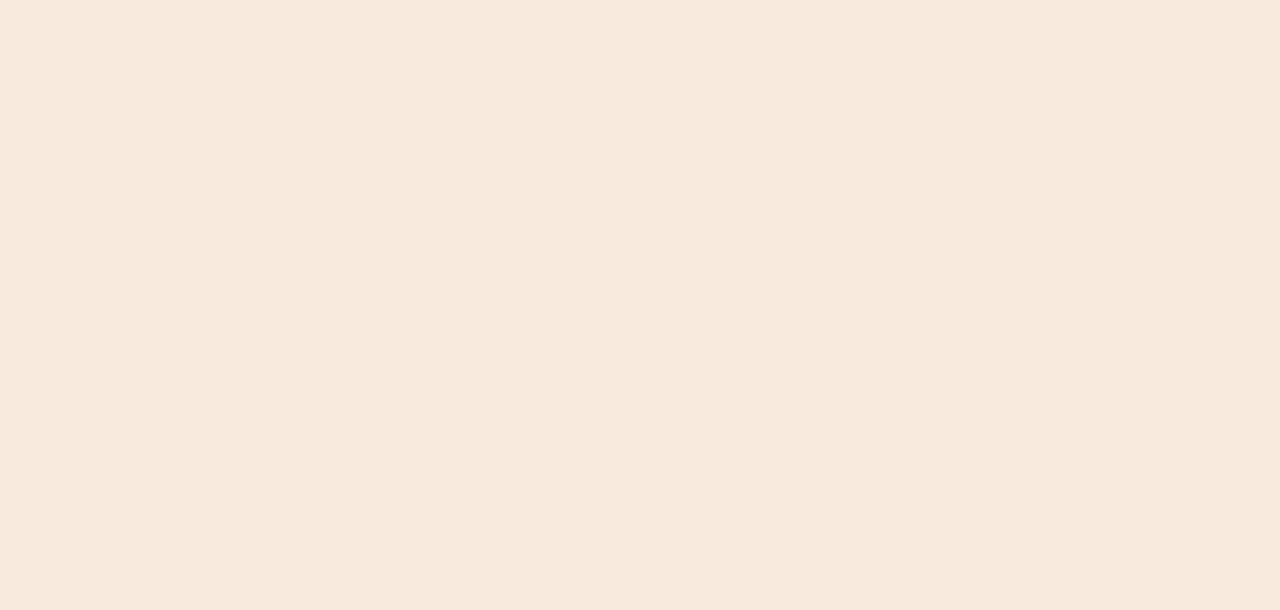
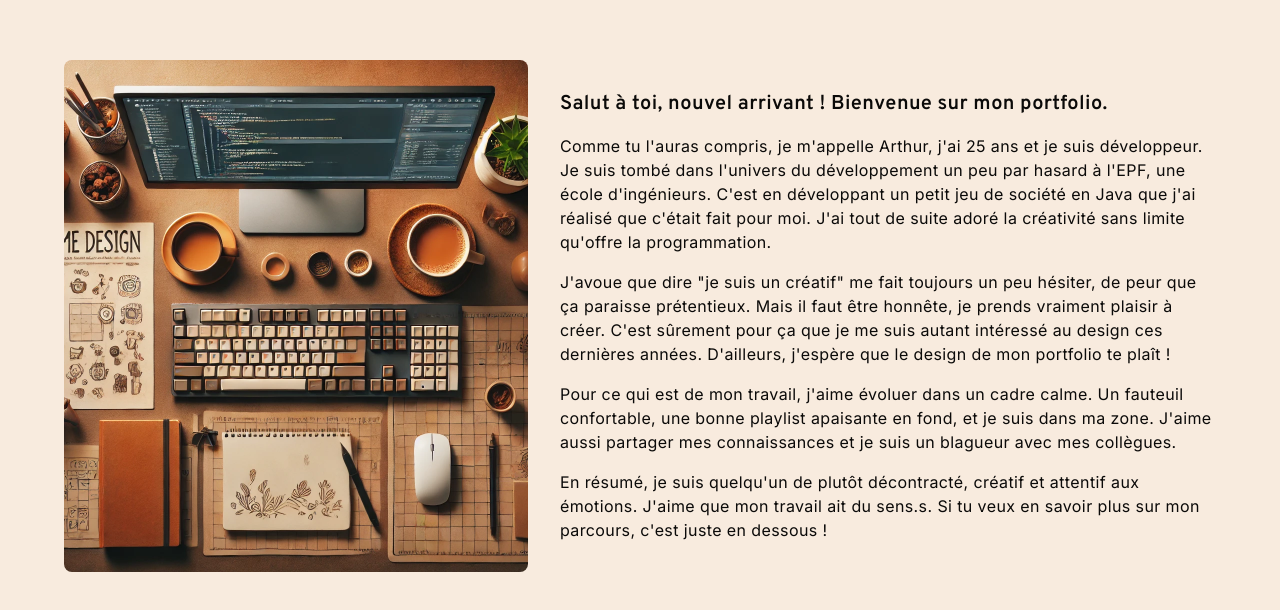
Before and after one commit to ArthurAllioux/portfolio, a Next.js app: page / in a window 1280 px wide. Shown: the part 996-1606 px from the top of the page. Before the commit the page ends 800 px from the top, so only its background shows below. Built offline with nearby package versions, Linux system fonts and the light colour scheme.

Commit message:
feat: about section V1

```diff
--- /dev/null
+++ b/app/about/AboutContainer.tsx
@@ -0,0 +1,59 @@
+import Image from "next/image"
+import bureau from "@/assets/bureau.webp"
+import { FollowerPointerCard } from "@/components/ui/following-pointer"
+import CustomCursorForImageLabel from "../../components/ui/custom-cursors"
+
+export default function AboutContainer() {
+  return (
+    <div className="flex min-h-screen flex-col items-center p-tight lg:items-end">
+      <div className="relative flex flex-col items-center gap-8 lg:flex-row">
+        <FollowerPointerCard
+          customCursor={
+            <CustomCursorForImageLabel text="Mon espace de travail" />
+          }
+          className="size-fit"
+        >
+          <Image
+            alt="about-me"
+            src={bureau}
+            className="pointer-events-none size-96 rounded-lg object-cover xl:size-128"
+          />
+        </FollowerPointerCard>
+        <div className="flex max-w-prose flex-col justify-center gap-4 text-pretty text-sm leading-relaxed tracking-wide xl:text-base">
+          <h3 className="text-xl font-semibold">
+            Salut à toi, nouvel arrivant ! Bienvenue sur mon portfolio.{" "}
+          </h3>
+          <p>
+            Comme tu l&apos;auras compris, je m&apos;appelle Arthur, j&apos;ai
+            25 ans et je suis développeur. Je suis tombé dans l&apos;univers du
+            développement un peu par hasard à l&apos;EPF, une école
+            d&apos;ingénieurs. C&apos;est en développant un petit jeu de société
+            en Java que j&apos;ai réalisé que c&apos;était fait pour moi.
+            J&apos;ai tout de suite adoré la créativité sans limite
+            qu&apos;offre la programmation.
+          </p>
+          <p>
+            J&apos;avoue que dire &quot;je suis un créatif&quot; me fait
+            toujours un peu hésiter, de peur que ça paraisse prétentieux. Mais
+            il faut être honnête, je prends vraiment plaisir à créer. C&apos;est
+            sûrement pour ça que je me suis autant intéressé au design ces
+            dernières années. D&apos;ailleurs, j&apos;espère que le design de
+            mon portfolio te plaît !
+          </p>
+          <p>
+            Pour ce qui est de mon travail, j&apos;aime évoluer dans un cadre
+            calme. Un fauteuil confortable, une bonne playlist apaisante en
+            fond, et je suis dans ma zone. J&apos;aime aussi partager mes
+            connaissances et je suis un blagueur avec mes collègues.
+          </p>
+          <p>
+            En résumé, je suis quelqu&apos;un de plutôt décontracté, créatif et
+            attentif aux émotions. J&apos;aime que mon travail ait du sens.s. Si
+            tu veux en savoir plus sur mon parcours, c&apos;est juste en dessous
+            !
+          </p>
+        </div>
+      </div>
+    </div>
+  )
+}
--- a/app/page.tsx
+++ b/app/page.tsx
@@ -1,10 +1,11 @@
-import React from "react"
 import PresentationContainer from "./presentation/PresentationContainer"
+import AboutContainer from "./about/AboutContainer"
 
 export default function Home() {
   return (
-    <div className="flex w-full flex-col items-center">
+    <div className="flex w-full flex-col items-center gap-48">
       <PresentationContainer />
+      <AboutContainer />
     </div>
   )
 }
--- /dev/null
+++ b/components/ui/custom-cursors.tsx
@@ -0,0 +1,11 @@
+export default function CustomCursorForImageLabel({ text }: { text: string }) {
+  return (
+    <div className="flex flex-col items-center p-2 shadow-2xl">
+      <div className="size-4 rounded-full border-4 border-accent bg-background"></div>
+      <div className="h-4 w-1 bg-accent"></div>
+      <h6 className="shadow-elevate-left whitespace-nowrap rounded-lg border border-accent bg-background p-2 font-bold tracking-tight shadow-accent">
+        {text}
+      </h6>
+    </div>
+  )
+}
--- /dev/null
+++ b/components/ui/following-pointer.tsx
@@ -0,0 +1,105 @@
+// Core component that receives mouse positions and renders pointer and content
+"use client"
+import React, { useEffect, useState } from "react"
+
+import {
+  motion,
+  AnimatePresence,
+  useMotionValue,
+  MotionValue,
+} from "framer-motion"
+import { cn } from "@/lib/utils"
+
+export const FollowerPointerCard = ({
+  children,
+  className,
+  customCursor,
+}: {
+  children: React.ReactNode
+  customCursor: React.ReactNode
+  className?: string
+}) => {
+  const x = useMotionValue(100)
+  const y = useMotionValue(100)
+  const ref = React.useRef<HTMLDivElement>(null)
+  const [rect, setRect] = useState<DOMRect | null>(null)
+  const [startingScrollX, setstartingScrollX] = useState<number>(0)
+  const [startingScrollY, setstartingScrollY] = useState<number>(0)
+  const [isInside, setIsInside] = useState<boolean>(false) // Add this line
+
+  useEffect(() => {
+    if (ref.current) {
+      setRect(ref.current.getBoundingClientRect())
+      setstartingScrollX(window.scrollX)
+      setstartingScrollY(window.scrollY)
+    }
+  }, [])
+
+  const handleMouseMove = (e: React.MouseEvent<HTMLDivElement>) => {
+    if (rect && isInside) {
+      const scrollX = window.scrollX
+      const scrollY = window.scrollY
+      const left = rect.left + startingScrollX
+      const top = rect.top + startingScrollY
+      x.set(e.clientX - left + scrollX)
+      y.set(e.clientY - top + scrollY)
+    }
+  }
+  const handleMouseLeave = () => {
+    setIsInside(false)
+  }
+
+  const handleMouseEnter = () => {
+    setIsInside(true)
+  }
+  return (
+    <div
+      onMouseLeave={handleMouseLeave}
+      onMouseEnter={handleMouseEnter}
+      onMouseMove={handleMouseMove}
+      style={{ cursor: "none" }}
+      ref={ref}
+      className={cn("relative", className)}
+    >
+      <AnimatePresence>
+        {isInside && <FollowPointer x={x} y={y} customCursor={customCursor} />}
+      </AnimatePresence>
+      {children}
+    </div>
+  )
+}
+
+export const FollowPointer = ({
+  x,
+  y,
+  customCursor,
+}: {
+  x: MotionValue<number>
+  y: MotionValue<number>
+  customCursor: React.ReactNode
+}) => {
+  return (
+    <motion.div
+      className="absolute z-50 h-4 w-4 rounded-full"
+      style={{
+        top: y,
+        left: x,
+        pointerEvents: "none",
+      }}
+      initial={{
+        scale: 0,
+        opacity: 1,
+      }}
+      animate={{
+        scale: 1,
+        opacity: 1,
+      }}
+      exit={{
+        scale: 0,
+        opacity: 0,
+      }}
+    >
+      {customCursor}
+    </motion.div>
+  )
+}
--- a/tailwind.config.ts
+++ b/tailwind.config.ts
@@ -16,7 +16,10 @@ const config = {
         tight: "5vw",
       },
       boxShadow: {
+        "elevate-center": "0 4px 0 2px var(--tw-shadow-color)",
         elevate: "0 4px 0 2px var(--tw-shadow-color)",
+        "elevate-left": "-2px 4px 0 0px var(--tw-shadow-color)",
+        "elevate-right": "2px 4px 0 0px var(--tw-shadow-color)",
         "big-inner": "inset 0px 0px 15px var(--tw-shadow-color)",
       },
       fontFamily: {
```
Also changed, not shown: assets/bureau.webp (added).
